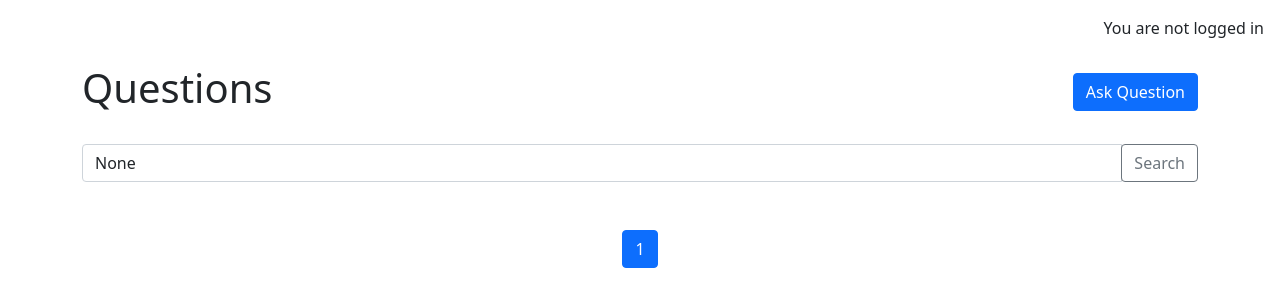
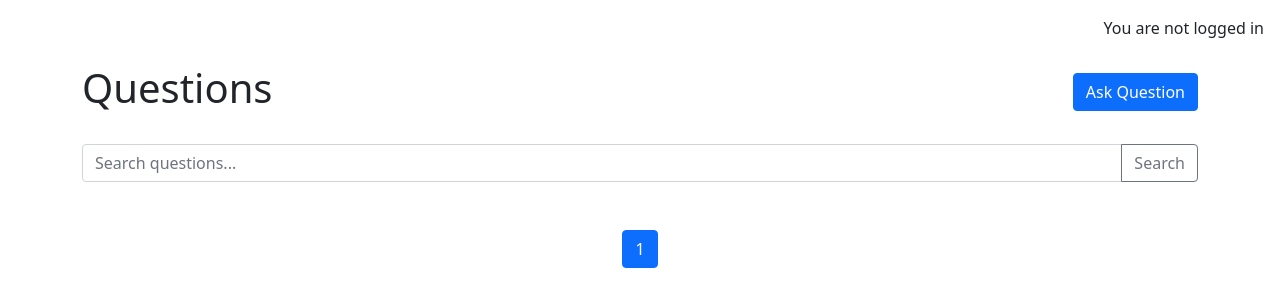
Before and after one commit to MAbuhanif/burati-forum, a Django app: page / in a window 1280 px wide. Shown: the part 56-363 px from the top of the page. Run offline with Django 5.2, Linux system fonts and the light colour scheme; data that the repository does not hold is empty; parts of the project's set-up code (start-up, migrations or seed data) failed here and were passed over.

Commit message:
edit search functionality

```diff
--- a/forum/templates/forum/question_list.html
+++ b/forum/templates/forum/question_list.html
@@ -1,5 +1,6 @@
 <!-- templates/forum/question_list.html -->
-{% extends "base.html" %} {% block content %}
+{% extends "base.html" %}
+{% block content %}
 <div class="container mt-4">
   <div class="d-flex justify-content-between align-items-center mb-4">
     <h1>Questions</h1>
@@ -7,38 +8,27 @@
   </div>
 
   <!-- Search Form -->
-  <form method="get" class="mb-4">
+  <form method="GET" action="{% url 'question_list' %}" class="mb-4">
     <div class="input-group">
-      <input
-        type="text"
-        name="q"
-        class="form-control"
-        placeholder="Search questions..."
-        value="{{ query }}"
-      />
-      <div class="input-group-append">
+      <input type="text" name="q" class="form-control" placeholder="Search questions..." value="{{ request.GET.q }}">
       <button class="btn btn-outline-secondary" type="submit">Search</button>
-      </div>
     </div>
   </form>
 
+  <!-- Displaying Questions -->
   <div class="list-group">
-    {% for question in page_obj %}
+    {% for question in questions %}
     <div class="list-group-item mb-3">
       <h5>
-        <a
-          href="{% url 'question_detail' question.id %}"
-          class="text-primary text-decoration-none"
-        >
+        <a href="{% url 'question_detail' question.id %}" class="text-primary text-decoration-none">
           {{ question.title }}
         </a>
       </h5>
-          {% if question.detail|wordcount <= 20 %}
-          <p>{{ question.detail }}</p>
+      {% if question.detail|wordcount <= 10 %} <p>{{ question.detail }}</p>
 
         {% else %}
         <p class="mb-1">
-            {{ question.detail|truncatewords:20 | safe}}
+          {{ question.detail|truncatewords:10 | safe}}
           <a href="{% url 'question_detail' question.id %}" class="text-decoration-none">Read more</a>
         </p>
         {% endif %}
@@ -46,8 +36,6 @@
           <small class="text-muted">Posted on {{ question.created_on }}</small>
           <span class="mb-1">Asked by : {{question.user}}</span>
         </div>
-
-
     </div>
     {% endfor %}
   </div>
@@ -55,7 +43,7 @@
   <!-- Pagination -->
   <nav aria-label="Page navigation" class="mt-4">
     <ul class="pagination justify-content-center">
-      {% if page_obj.has_previous %}
+      {% if questions.has_previous %}
       <li class="page-item">
         <a
           class="page-link"
@@ -67,11 +55,11 @@
       </li>
       {% endif %}
 
-      {% for num in page_obj.paginator.page_range %}
-      {% if num == page_obj.number %}
+      {% for num in questions.paginator.page_range %}
+      {% if num == questions.number %}
       <li class="page-item active"><span class="page-link">{{ num }}</span></li>
       {% else %}
-          {% if num > page_obj.number|add:-3 and num < page_obj.number|add:3 %}
+          {% if num > questions.number|add:-3 and num < questions.number|add:3 %}
           <li class="page-item">
               <a class="page-link" href="?page={{ num }}{% if query %}&q={{ query }}{% endif %}">{{ num }}</a>
           </li>
--- a/forum/urls.py
+++ b/forum/urls.py
@@ -1,10 +1,9 @@
+from django.urls import path
 from . import views
-from django.urls import path
-from .views import question_list, ask_question
 
 
 urlpatterns = [
-    path('ask/', ask_question, name='ask_question'),
+    path('ask/', views.ask_question, name='ask_question'),
     path('<int:id>/', views.question_detail, name='question_detail'),
-    path('', question_list, name='question_list'),
+    path('', views.question_list, name='question_list'),
 ]
--- a/forum/views.py
+++ b/forum/views.py
@@ -4,25 +4,22 @@ from .models import Question
 from .forms import AnswerForm, QuestionForm
 
 
-# Create your views here.
-# class QuestionList(generic.ListView):
-#     queryset = Question.objects.all()
-#     template_name = "forum/index.html"
-#     paginate_by = 4
-
 def question_list(request):
+    """
+    search for questions by title
+    """
     query = request.GET.get('q')
     if query:
         questions = Question.objects.filter(title__icontains=query).order_by('-created_on')
     else:
         questions = Question.objects.all().order_by('-created_on')
-    questions = Question.objects.all().order_by('-created_on')  # Adjust query as needed
-    paginator = Paginator(questions, 4)  # Show 4 questions per page
+    paginator = Paginator(questions, 4)
     page_number = request.GET.get('page')
-    page_obj = paginator.get_page(page_number)
-    return render(request, 'forum/question_list.html', {'page_obj': page_obj, 'query': query})
+    questions = paginator.get_page(page_number)
+    return render(request, 'forum/question_list.html', {'questions': questions, })
 
 # Ask Question
+
 
 def ask_question(request):
     if request.method == 'POST':
@@ -50,7 +47,7 @@ def question_detail(request, slug):
     """
 
     queryset = Question.objects.all()
-    question = get_object_or_404(queryset, slug=slug)
+    question = get_object_or_404(queryset, id=id)
     answers = question.answers.all().order_by("-created_on")
     answer_count = question.answers.filter(approved=True).count()
     answer_form =AnswerForm()
```
Also changed, not shown: forum/admin.py (+6 -5 lines). Lines whose indentation alone changed are shown as unchanged.
